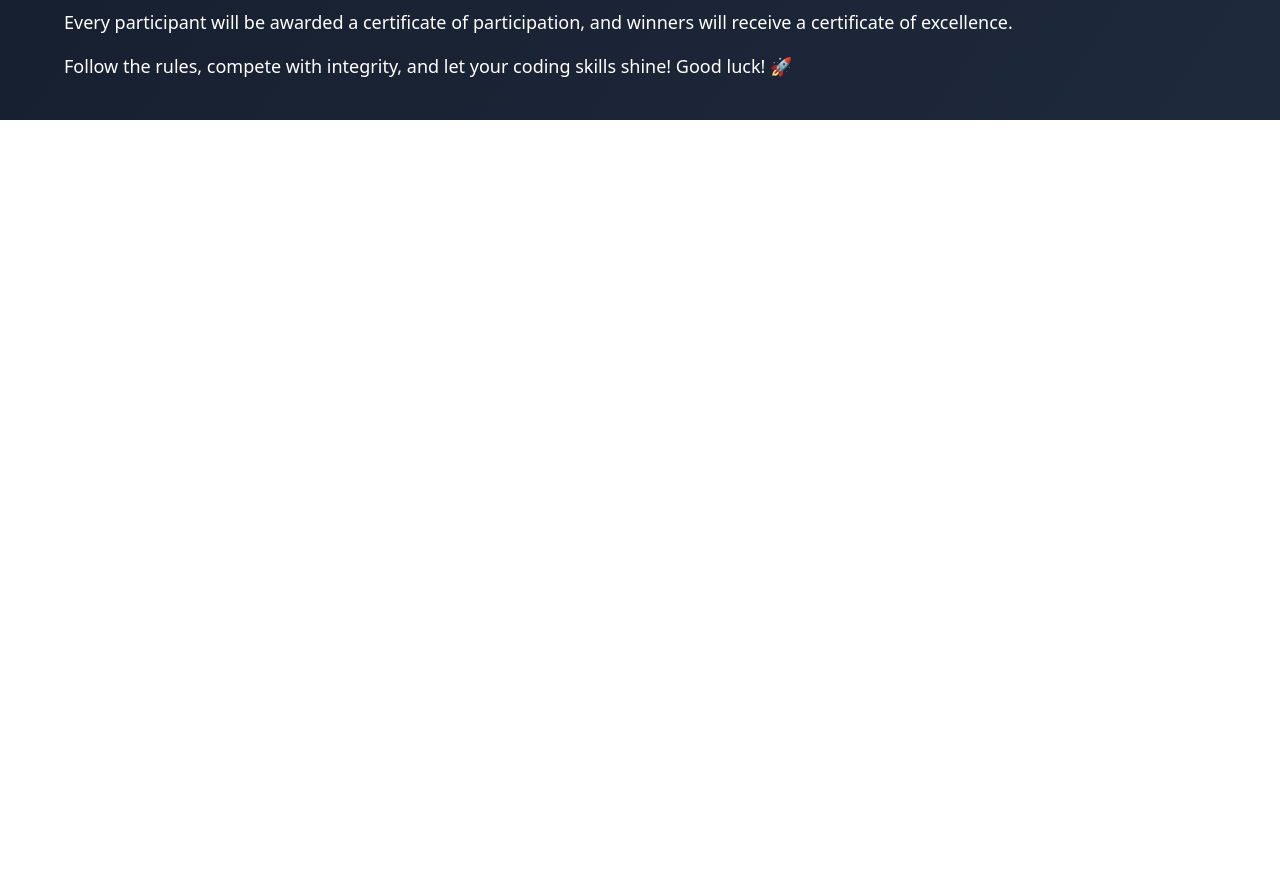
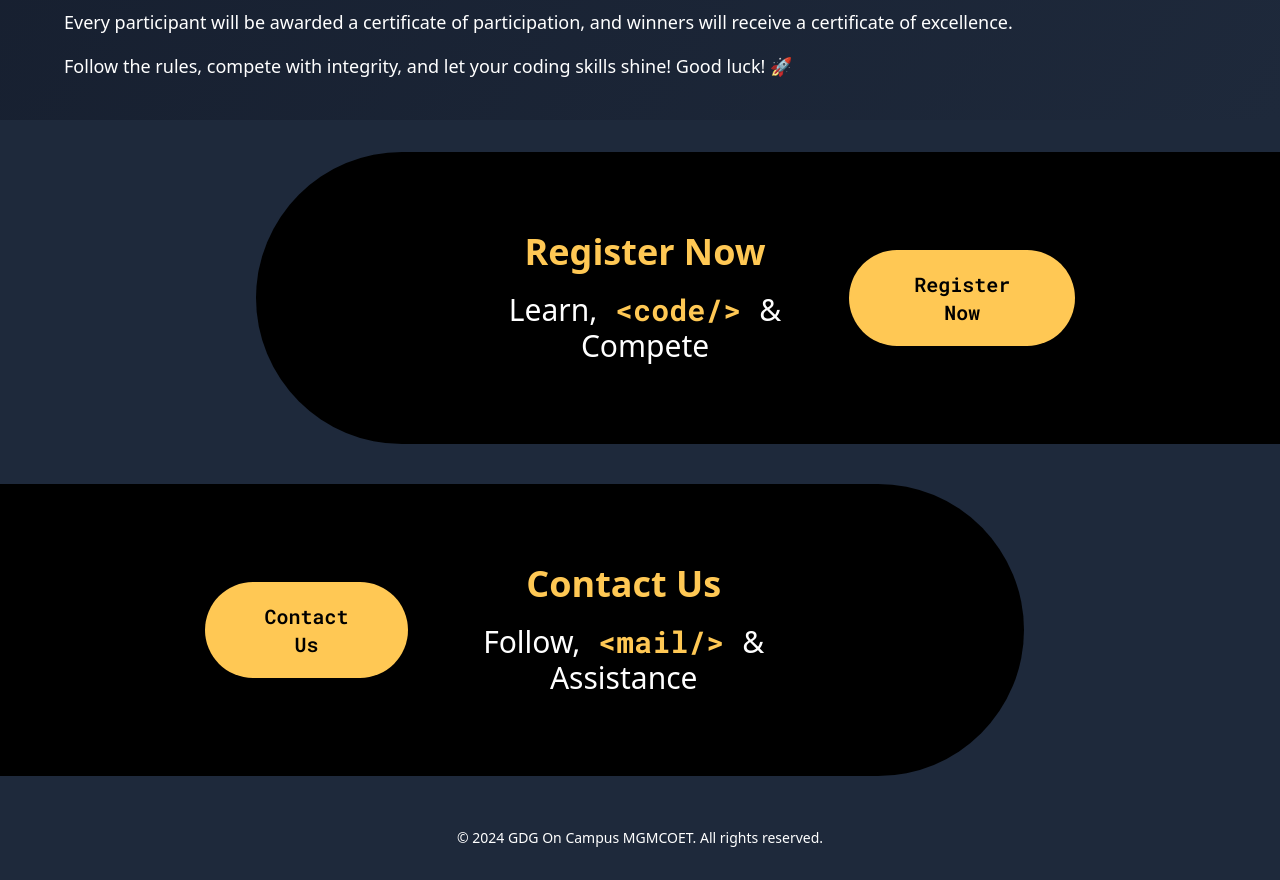
Before and after one commit to GDG-MGMCOET/codeclash-frontend, a React (Vite) app: page / in a window 1280 px wide. Shown: the part 2520-3400 px from the top of the page. Before the commit the page ends 2640 px from the top, so only its background shows below. Built offline with nearby package versions, Linux system fonts and the light colour scheme.

Commit message:
Complete Footer Styling

```diff
--- /dev/null
+++ b/src/components/Footer.jsx
@@ -0,0 +1,47 @@
+export default function Footer() {
+  const codeText = " <code/> ";
+  const mailtext = " <mail/> ";
+  return (
+    <footer className="flex flex-col bg-black py-8 text-center text-white lg:gap-10 lg:bg-slate-800">
+      <div className="flex w-full items-center justify-center self-end bg-black py-10 md:text-3xl lg:w-4/5 lg:rounded-l-full lg:py-20">
+        <div className="flex flex-col items-center justify-between gap-5 md:flex-row lg:w-4/5 xl:w-3/5">
+          <div className="flex flex-col gap-5">
+            <h3 className="text-4xl font-semibold text-accent">Register Now</h3>
+            <p className="text-2xl sm:text-3xl">
+              Learn,
+              <span className="font-mono font-bold text-accent">
+                {codeText}
+              </span>
+              & Compete
+            </p>
+          </div>
+          <button className="rounded-full bg-accent px-12 py-5 font-mono text-xl font-semibold text-black transition-all duration-300 hover:scale-105 hover:bg-yellow-600">
+            Register Now
+          </button>
+        </div>
+      </div>
+      <div className="flex w-full items-center justify-center bg-black py-10 md:text-3xl lg:w-4/5 lg:rounded-r-full lg:py-20">
+        <div className="flex flex-col items-center justify-between gap-5 md:flex-row lg:w-4/5 lg:flex-row-reverse xl:w-3/5">
+          <div className="flex flex-col gap-5">
+            <h3 className="text-4xl font-semibold text-accent">Contact Us</h3>
+            <p className="text-2xl sm:text-3xl">
+              Follow,
+              <span className="font-mono font-bold text-accent">
+                {mailtext}
+              </span>
+              & Assistance
+            </p>
+          </div>
+          <button className="rounded-full bg-accent px-12 py-5 font-mono text-xl font-semibold text-black transition-all duration-300 hover:scale-105 hover:bg-yellow-600">
+            Contact Us
+          </button>
+        </div>
+      </div>
+
+      <p className="pt-3 text-sm">
+        &copy; {new Date().getFullYear()} GDG On Campus MGMCOET. All rights
+        reserved.
+      </p>
+    </footer>
+  );
+}
--- a/src/pages/landingPage.jsx
+++ b/src/pages/landingPage.jsx
@@ -1,6 +1,7 @@
 import Header from "../components/Header";
 import About from "../components/About";
 import Hero from "../components/HeroSection";
+import Footer from "../components/Footer";
 
 export default function LandingPage() {
   return (
@@ -12,6 +13,7 @@ export default function LandingPage() {
       <section id="about" className="scroll-mt-16">
         <About />
       </section>
+      <Footer />
     </div>
   );
 }
--- a/tailwind.config.js
+++ b/tailwind.config.js
@@ -9,8 +9,8 @@ export default {
     extend: {
       colors: {
         accent: "#FFC854",
+        bg: "#212121",
       },
-
     },
   },
   plugins: [],
```
